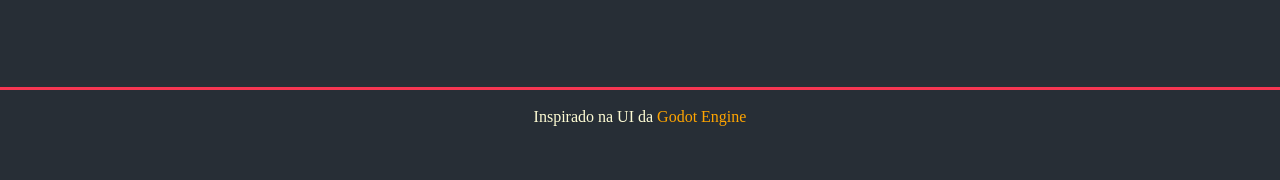
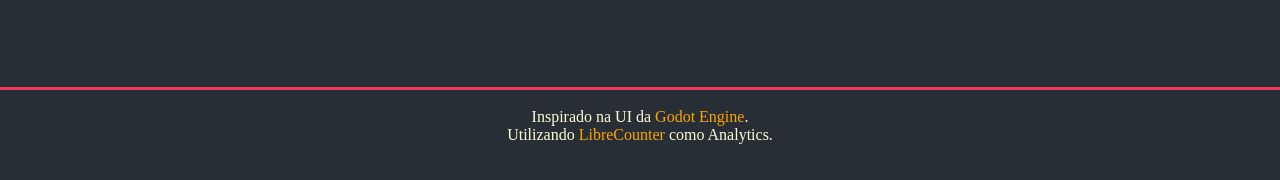
Before and after one commit to Falme/crie.games, a PHP site: page /pages/arte.php in a window 1280 px wide. Shown: the part 5433-5613 px from the top of the page. Before the commit the page ends 5559 px from the top, so only its background shows below. Run offline with PHP 8.4, Linux system fonts and the light colour scheme; data that the repository does not hold is empty.

Commit message:
adicionado librecounter para analytics

```diff
--- a/footer.php
+++ b/footer.php
@@ -6,8 +6,13 @@
 
 		<div class="separator XGizmo"></div>
 		<br />
-		<div class="footer">Inspirado na UI da <?php href("Godot Engine", "https://godotengine.org/"); ?></div>
+		<div class="footer">
+			Inspirado na UI da <?php href("Godot Engine", "https://godotengine.org/"); ?>.
+			<br />
+			Utilizando <?php href("LibreCounter", "https://librecounter.org/crie.games/show"); ?> como Analytics.
+		</div>
 		<br />
+	<img src="https://librecounter.org/counter.svg" referrerPolicy="unsafe-url" width="0" />
 	</body>
 	<script src="/assets/js/index.js"></script>
 </html>
```
